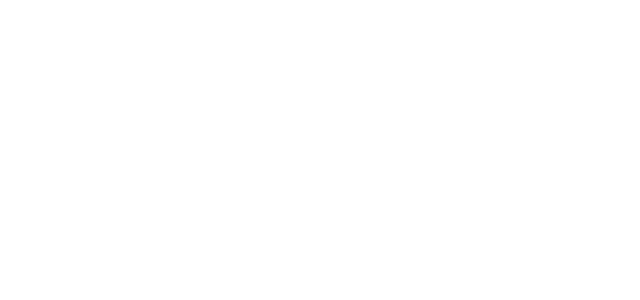
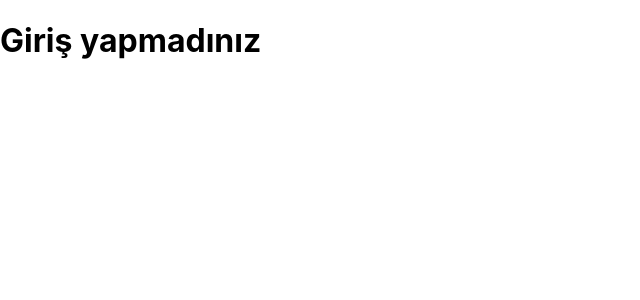
Before and after one commit to gulceTuncel/hello-react, a React (Create React App) app: page / in a window 1280 px wide. Shown: the top 300 px of the page, without its empty margins (0-640 px from the left). Built offline with nearby package versions, Linux system fonts and the light colour scheme.

Commit message:
props islendi

```diff
--- a/src/App.js
+++ b/src/App.js
@@ -1,7 +1,7 @@
 import "./App.css";
 // import React from 'react';
 import Header from "./components/Header";
-
+import User from "./components/User";
 const name = "Mehmet";
 const surname = "Seven";
 const isLoggedIn = true;
@@ -30,7 +30,7 @@
       <hr />
       {isLoggedIn ? `Benim adım ${name} ${surname}` : `Giriş yapmadınız`} */}
 
-
+      <User name="Mehmet" surname="Seven" isLoggedIn={false}/>
 
 
     </>
--- /dev/null
+++ b/src/components/User.js
@@ -0,0 +1,16 @@
+import React from "react";
+
+const User = ({name,surname,isLoggedIn}) => {
+  return (
+    <h1>
+      {/* {props.isLoggedIn
+        ? `Selam ${props.name} ${props.surname}`
+        : `Giriş yapmadınız`} */}
+         {isLoggedIn
+        ? `Selam ${name} ${surname}`
+        : `Giriş yapmadınız`}
+    </h1>
+  );
+};
+
+export default User;
```
